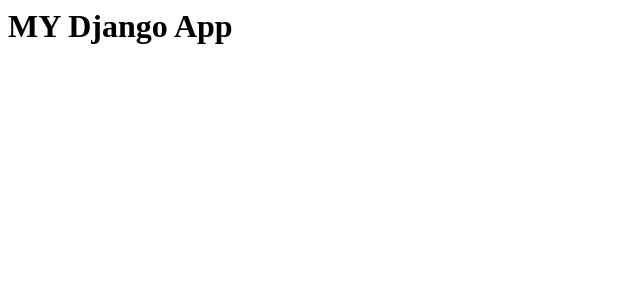
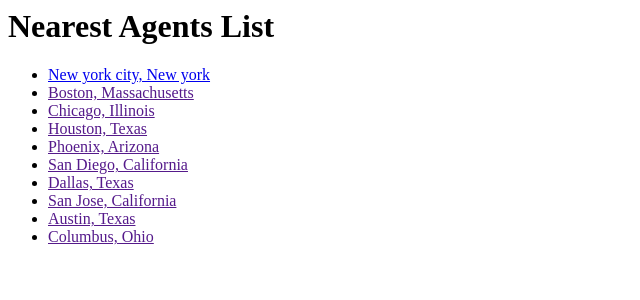
Before and after one commit to subu094/Agents_Django_App, a Django app: page /home/ in a window 1280 px wide. Shown: the top 300 px of the page, without its empty margins (0-640 px from the left). Run offline with Django 3.2, Linux system fonts and the light colour scheme.

Commit message:
Third Commit

```diff
--- a/Agents_Locations/AgentsList/urls.py
+++ b/Agents_Locations/AgentsList/urls.py
@@ -4,4 +4,5 @@
 
 urlpatterns = [
     path('home/', views.home),
+    path('ny/',views.agentslist)
 ]
--- a/Agents_Locations/AgentsList/views.py
+++ b/Agents_Locations/AgentsList/views.py
@@ -8,3 +8,8 @@
 def home(request):
     # return HttpResponse("<h1> Subu </h1>")
     return render(request,"AgentsList/index.html")
+
+def agentslist(request):
+    # return HttpResponse("<h1> Subu </h1>")
+
+    return render(request,"AgentsList/newyork.html")
--- a/Agents_Locations/templates/AgentsList/index.html
+++ b/Agents_Locations/templates/AgentsList/index.html
@@ -1 +1,13 @@
-<h1>MY Django App</h1>
+<h1> Nearest Agents List</h1>
+<ul>
+    <li><a href="/../ny">New york city, New york</a></li>
+     <li><a href="">Boston, Massachusetts</a></li>
+     <li><a href="">Chicago, Illinois</a></li>
+     <li><a href="">Houston, Texas</a></li>
+     <li><a href="">Phoenix, Arizona</a></li>
+     <li><a href="">San Diego, California</a></li>
+     <li><a href="">Dallas, Texas</a></li>
+     <li><a href="">San Jose, California</a></li>
+     <li><a href="">Austin, Texas</a></li>
+    <li><a href="">Columbus, Ohio</a></li>
+</ul>
--- /dev/null
+++ b/Agents_Locations/templates/AgentsList/newyork.html
@@ -0,0 +1 @@
+<h1>Newyork works</h1>
```
Also changed, not shown: Agents_Locations/Agents_Locations/settings.py (+11 -1 lines).
